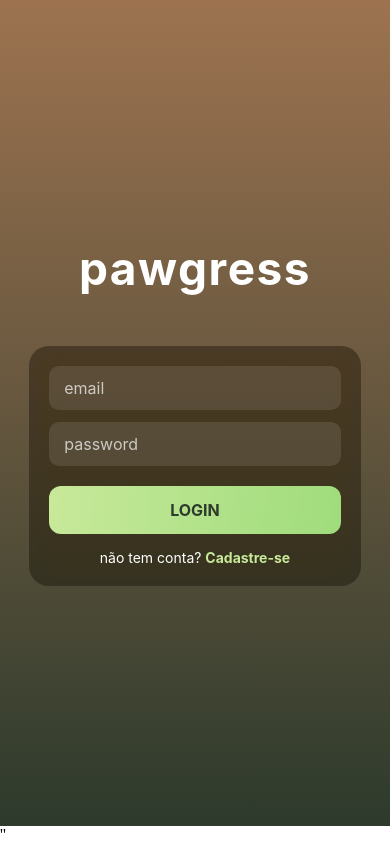
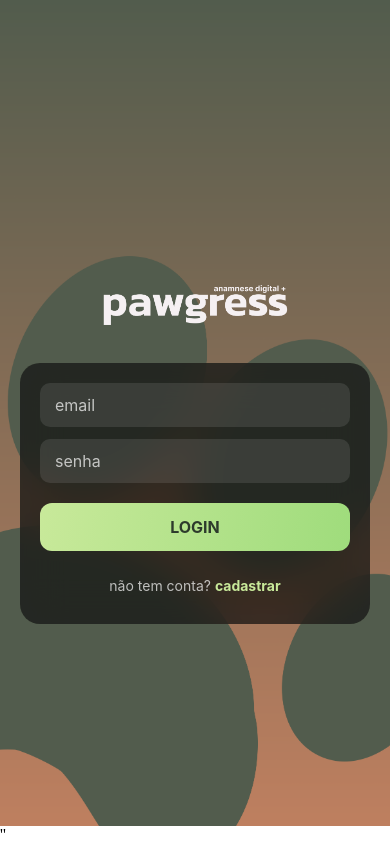
Before and after one commit to yanjuca/pawgress, a React Native app: screen /Login in a window 390 px wide. Built offline with nearby package versions, Linux system fonts and the light colour scheme.

Commit message:
fix: Visual inconsistencies dealed with

```diff
--- a/App.js
+++ b/App.js
@@ -4,6 +4,8 @@ import { LocalAuthProvider } from "./src/engine/LocalAuthEngine";
 import { PetProvider } from "./context/PetContext";
 
 export default function App() {
+
+  console.disableYellowBox = true;
   return (
     <LocalAuthProvider>
       <PetProvider>
--- a/app.json
+++ b/app.json
@@ -8,7 +8,7 @@
     "userInterfaceStyle": "light",
     "newArchEnabled": true,
     "splash": {
-      "image": "./assets/splash-icon.png",
+      "image": "./assets/splash.png",
       "resizeMode": "contain",
       "backgroundColor": "#ffffff"
     },
@@ -17,8 +17,8 @@
     },
     "android": {
       "adaptiveIcon": {
-        "foregroundImage": "./assets/adaptive-icon.png",
-        "backgroundColor": "#ffffff"
+        "foregroundImage": "./assets/splash.png",
+        "backgroundColor": "#525C4D"
       },
       "edgeToEdgeEnabled": true,
       "package": "com.kalyellira56.pawgress"
--- a/src/screens/LoginScreen.js
+++ b/src/screens/LoginScreen.js
@@ -9,6 +9,7 @@ import {
   KeyboardAvoidingView,
   Platform,
   StatusBar,
+  Image,
   Alert,
 } from 'react-native';
 import { LinearGradient } from 'expo-linear-gradient';
@@ -66,25 +67,32 @@ export default function PawgressLoginScreen() {
   };
 
   return (
-    <SafeAreaView style={styles.safe} edges={['top', 'bottom']}>
+    <View style={{ flex: 1 }}>
       <StatusBar barStyle="light-content" translucent backgroundColor="transparent" />
 
-      <LinearGradient
-        colors={['#9d7350', '#2d3a2c']}
-        start={[0.5, 0]}
-        end={[0.5, 1]}
-        style={styles.background}
+      {/* Fundo - mesma imagem do cadastro */}
+      <Image
+        source={require('../../assets/background.png')}
+        style={styles.backgroundImage}
+        resizeMode="cover"
       />
 
+      <SafeAreaView style={styles.safe} edges={['top', 'bottom']}>
         <KeyboardAvoidingView
           behavior={Platform.OS === 'ios' ? 'padding' : 'height'}
           style={styles.container}
         >
-        <View style={styles.titleContainer}>
-          <Text style={styles.title}>pawgress</Text>
+          {/* Logo - mesma da tela de cadastro */}
+          <View style={styles.logoContainer}>
+            <Image
+              source={require('../../assets/pawgresslogo.png')}
+              style={styles.logo}
+              resizeMode="contain"
+            />
           </View>
 
-        <BlurView intensity={60} tint="dark" style={styles.cardBlur}>
+          {/* Card de Login */}
+          <BlurView intensity={100} tint="dark" style={styles.cardBlur}>
             <View style={styles.cardInner}>
               <TextInput
                 placeholder="email"
@@ -98,7 +106,7 @@ export default function PawgressLoginScreen() {
               />
 
               <TextInput
-              placeholder="password"
+                placeholder="senha"
                 placeholderTextColor="rgba(255,255,255,0.7)"
                 secureTextEntry
                 value={password}
@@ -109,7 +117,7 @@ export default function PawgressLoginScreen() {
               />
 
               <TouchableOpacity
-              style={[styles.loginWrapper, isLoading && styles.disabledButton]}
+                style={styles.loginWrapper}
                 activeOpacity={0.85}
                 onPress={handleLogin}
                 disabled={isLoading}
@@ -121,41 +129,38 @@ export default function PawgressLoginScreen() {
                   style={styles.loginBtn}
                 >
                   <Text style={styles.loginText}>
-                  {isLoading ? 'Carregando...' : 'login'}
+                    {isLoading ? 'carregando...' : 'login'}
                   </Text>
                 </LinearGradient>
               </TouchableOpacity>
 
               <TouchableOpacity
-              style={{ marginTop: 15 }}
+                style={styles.createAccountBtn}
+                activeOpacity={0.7}
                 onPress={() => navigation.navigate('SignUp')}
                 disabled={isLoading}
               >
-              <Text style={{ color: '#fff', textAlign: 'center' }}>
-                não tem conta? <Text style={{ fontWeight: 'bold', color: '#c8e99a' }}>Cadastre-se</Text>
+                <Text style={styles.createAccountText}>
+                  não tem conta? <Text style={styles.createAccountBold}>cadastrar</Text>
                 </Text>
               </TouchableOpacity>
             </View>
           </BlurView>
         </KeyboardAvoidingView>
       </SafeAreaView>
+    </View>
   );
 }
 
 const styles = StyleSheet.create({
-  safe: { flex: 1, backgroundColor: '#2d3a2c' },
-  background: { ...StyleSheet.absoluteFillObject },
-  container: { flex: 1, justifyContent: 'center', alignItems: 'center' },
-  titleContainer: { marginBottom: 50 },
-  title: {
-    fontSize: 46,
-    fontWeight: '700',
-    color: '#fff',
-    textTransform: 'lowercase',
-    letterSpacing: 1.5,
-  },
+  safe: { flex: 1, backgroundColor: 'transparent' },
+  backgroundImage: { position: 'absolute', width: '100%', height: '100%' },
+  container: { flex: 1, justifyContent: 'center', alignItems: 'center', paddingHorizontal: 20 },
+  logoContainer: { marginBottom: 30, alignItems: 'center' },
+  logo: { width: 200, height: 200, marginBottom: -70 },
   cardBlur: {
-    width: '85%',
+    width: '100%',
+    maxWidth: 400,
     borderRadius: 20,
     overflow: 'hidden',
     backgroundColor: 'rgba(255, 255, 255, 0.08)',
@@ -172,5 +177,7 @@ const styles = StyleSheet.create({
   loginWrapper: { marginTop: 20 },
   loginBtn: { paddingVertical: 14, borderRadius: 12, alignItems: 'center' },
   loginText: { color: '#2d3a2c', fontWeight: '700', fontSize: 16, textTransform: 'uppercase' },
-  disabledButton: { opacity: 0.6 },
+  createAccountBtn: { marginTop: 16, alignItems: 'center', paddingVertical: 10 },
+  createAccountText: { color: 'rgba(255,255,255,0.7)', fontSize: 14, textTransform: 'lowercase' },
+  createAccountBold: { color: '#c8e99a', fontWeight: '700' },
 });
--- a/src/screens/ProfileScreen.js
+++ b/src/screens/ProfileScreen.js
@@ -6,20 +6,21 @@ import {
   TouchableOpacity,
   StatusBar,
   Image,
+  Alert,
 } from 'react-native';
 import { BlurView } from 'expo-blur';
 import { SafeAreaView } from 'react-native-safe-area-context';
+import { ArrowLeft, User, MessageCircle, LogOut } from 'lucide-react-native';
 
 export default function ProfileScreen({ navigation }) {
   const handleEditProfile = () => {
-    // Navega para a tela de editar perfil
     console.log('Editar Perfil');
     navigation.navigate('EditProfile');
   };
 
   const handleHelp = () => {
+    Alert.alert('Página ainda em construção');
     console.log('Ajuda e Feedback');
-    // navigation.navigate('Help'); // Descomente se implementar a tela de ajuda
   };
 
   const handleLogout = () => {
@@ -39,24 +40,44 @@ export default function ProfileScreen({ navigation }) {
       />
 
       <SafeAreaView style={styles.safe} edges={['top', 'bottom']}>
+        {/* Header com logo e botão de voltar */}
+        <View style={styles.header}>
+          <TouchableOpacity
+            style={styles.backButton}
+            onPress={() => navigation.goBack()}
+          >
+            <ArrowLeft color="#fff" size={24} />
+          </TouchableOpacity>
+
+          <Image
+            source={require('../../assets/pawgresslogo.png')}
+            style={styles.headerLogo}
+            resizeMode="contain"
+          />
+
+          <View style={{ width: 40 }} />
+        </View>
+
         <View style={styles.container}>
           {/* Título */}
           <View style={styles.headerContainer}>
-            <Text style={styles.headerTitle}>perfil</Text>
+            {/* <Text style={styles.headerTitle}>perfil</Text> */}
           </View>
 
           {/* Card com as opções */}
           <BlurView intensity={100} tint="dark" style={styles.cardBlur}>
             <View style={styles.cardInner}>
-
               {/* Opção 1: Editar Perfil */}
               <TouchableOpacity
                 style={styles.optionWrapper}
                 activeOpacity={0.85}
                 onPress={handleEditProfile}
               >
-                <View style={styles.optionBtnSecondary}>
-                  <Text style={styles.optionTextSecondary}>editar perfil</Text>
+                <View style={styles.optionBtn}>
+                  <View style={styles.optionIconWrapper}>
+                    <User color="#c8e99a" size={20} />
+                  </View>
+                  <Text style={styles.optionText}>editar perfil</Text>
                 </View>
               </TouchableOpacity>
 
@@ -66,8 +87,11 @@ export default function ProfileScreen({ navigation }) {
                 activeOpacity={0.85}
                 onPress={handleHelp}
               >
-                <View style={styles.optionBtnSecondary}>
-                  <Text style={styles.optionTextSecondary}>ajuda e feedback</Text>
+                <View style={styles.optionBtn}>
+                  <View style={styles.optionIconWrapper}>
+                    <MessageCircle color="#c8e99a" size={20} />
+                  </View>
+                  <Text style={styles.optionText}>ajuda e feedback</Text>
                 </View>
               </TouchableOpacity>
 
@@ -78,10 +102,12 @@ export default function ProfileScreen({ navigation }) {
                 onPress={handleLogout}
               >
                 <View style={styles.logoutBtn}>
-                  <Text style={styles.optionTextSecondary}>logout</Text>
+                  <View style={styles.optionIconWrapper}>
+                    <LogOut color="#fff" size={20} />
+                  </View>
+                  <Text style={styles.logoutText}>logout</Text>
                 </View>
               </TouchableOpacity>
-
             </View>
           </BlurView>
         </View>
@@ -100,6 +126,30 @@ const styles = StyleSheet.create({
     width: '100%',
     height: '100%',
   },
+
+  // Header
+  header: {
+    flexDirection: 'row',
+    justifyContent: 'space-between',
+    alignItems: 'center',
+    paddingHorizontal: 20,
+    paddingTop: 10,
+    paddingBottom: 15,
+  },
+  backButton: {
+    width: 40,
+    height: 40,
+    borderRadius: 20,
+    backgroundColor: 'rgba(255, 255, 255, 0.15)',
+    justifyContent: 'center',
+    alignItems: 'center',
+  },
+  headerLogo: {
+    width: 120,
+    height: 50,
+  },
+
+  // Container
   container: {
     flex: 1,
     justifyContent: 'center',
@@ -119,6 +169,8 @@ const styles = StyleSheet.create({
     textShadowOffset: { width: 0, height: 2 },
     textShadowRadius: 4,
   },
+
+  // Card
   cardBlur: {
     width: '100%',
     maxWidth: 400,
@@ -129,28 +181,54 @@ const styles = StyleSheet.create({
   cardInner: {
     padding: 20,
   },
+
+  // Opções
   optionWrapper: {
     marginBottom: 12,
   },
-  optionBtnSecondary: {
+  optionWrapperLast: {
+    marginBottom: 0,
+  },
+  optionBtn: {
     paddingVertical: 14,
+    paddingHorizontal: 16,
     borderRadius: 12,
     alignItems: 'center',
+    flexDirection: 'row',
     backgroundColor: 'rgba(255,255,255,0.1)',
+    gap: 12,
   },
-  logoutBtn: {
-    paddingVertical: 14,
-    borderRadius: 12,
+  optionIconWrapper: {
+    width: 32,
+    height: 32,
+    borderRadius: 16,
+    backgroundColor: 'rgba(200, 233, 154, 0.15)',
+    justifyContent: 'center',
     alignItems: 'center',
-    backgroundColor: '#69140E',
   },
-  optionTextSecondary: {
+  optionText: {
     color: '#fff',
     fontWeight: '600',
     fontSize: 16,
     textTransform: 'lowercase',
+    flex: 1,
   },
-  optionWrapperLast: {
-    marginBottom: 0,
+
+  // Logout button
+  logoutBtn: {
+    paddingVertical: 14,
+    paddingHorizontal: 16,
+    borderRadius: 12,
+    alignItems: 'center',
+    flexDirection: 'row',
+    backgroundColor: '#9d4037',
+    gap: 12,
+  },
+  logoutText: {
+    color: '#fff',
+    fontWeight: '700',
+    fontSize: 16,
+    textTransform: 'lowercase',
+    flex: 1,
   },
 });
```
Also changed, not shown: context/PetContext.js (+1 -18 lines), assets/splash.png (added). Lines whose indentation alone changed are shown as unchanged.
